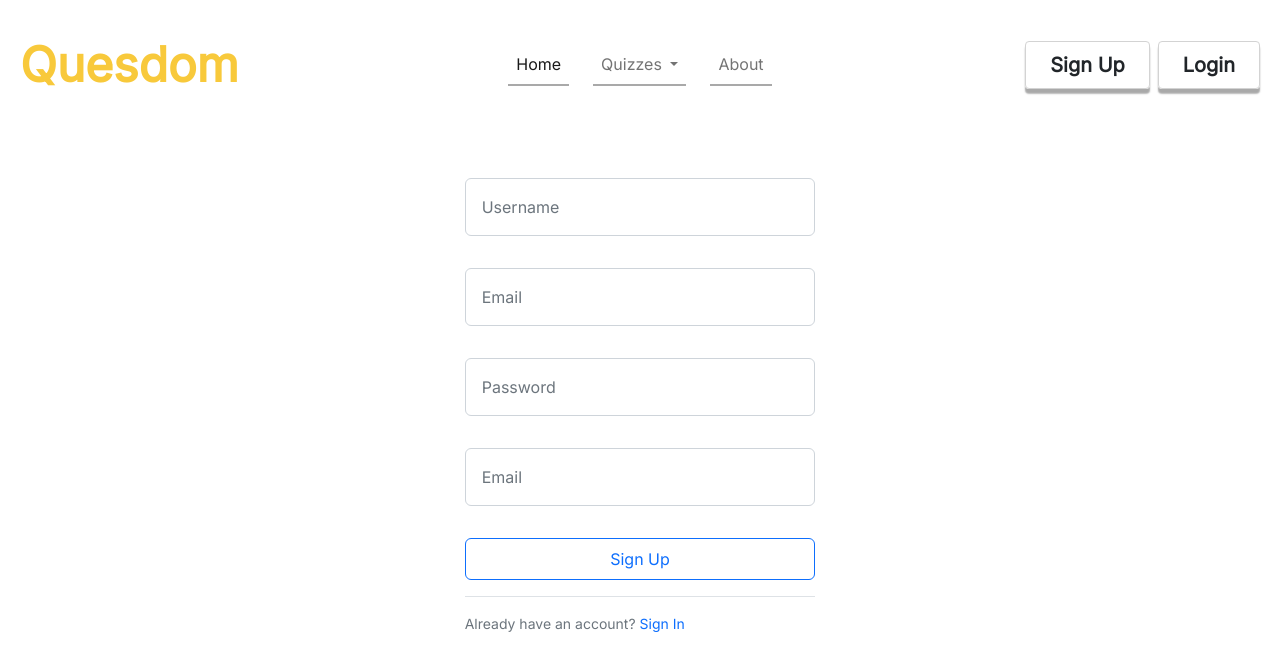
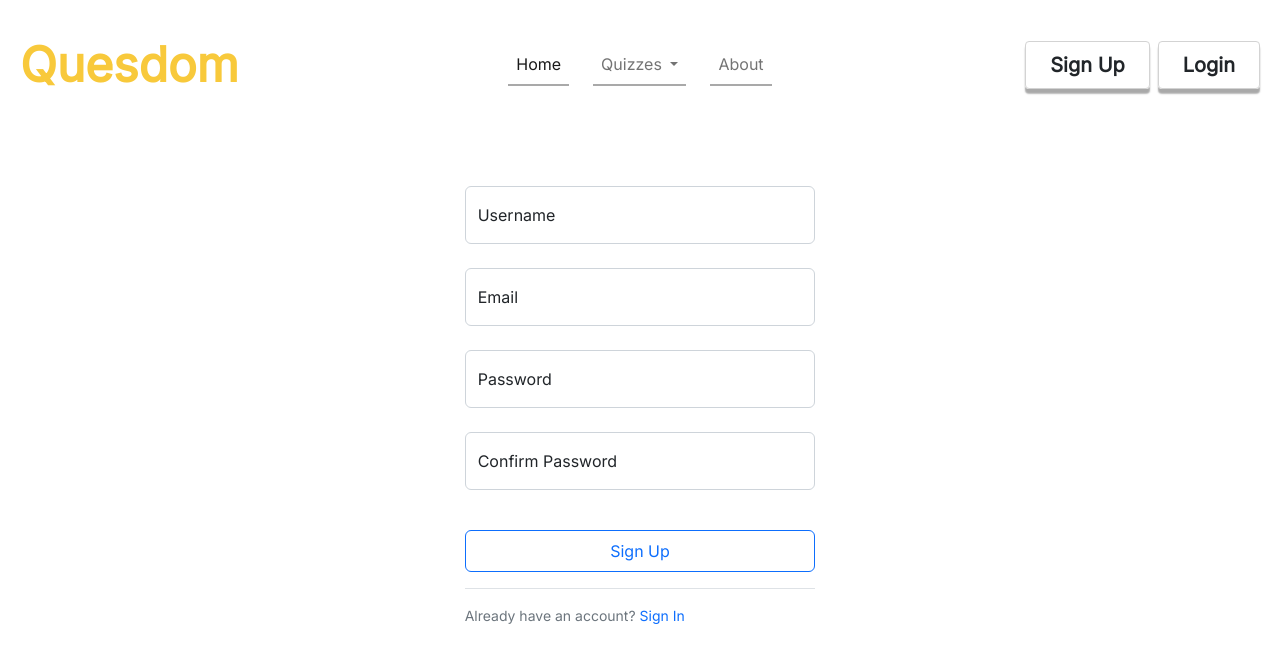
Before and after one commit to ShubhamSharma64337/quesdom, a Flask app: page /register in a window 1280 px wide. Shown: the top 671 px of the page. Run offline with Flask 2, Linux system fonts and the light colour scheme.

Commit message:
Added requirements.txt

```diff
--- a/quesdom/templates/layout.html
+++ b/quesdom/templates/layout.html
@@ -14,7 +14,7 @@
     <link href="https://cdn.jsdelivr.net/npm/bootstrap@5.2.0-beta1/dist/css/bootstrap.min.css" rel="stylesheet" integrity="sha384-0evHe/X+R7YkIZDRvuzKMRqM+OrBnVFBL6DOitfPri4tjfHxaWutUpFmBp4vmVor" crossorigin="anonymous">
     <link href="https://cdn.jsdelivr.net/npm/bootstrap@5.2.0-beta1/dist/css/bootstrap.min.css" rel="stylesheet" integrity="sha384-0evHe/X+R7YkIZDRvuzKMRqM+OrBnVFBL6DOitfPri4tjfHxaWutUpFmBp4vmVor" crossorigin="anonymous">
   </head>
-  <body style="font-family: Inter;" onload="adjustLoginBtn()">
+  <body  style="font-family: Inter;" onload="adjustLoginBtn()">
     <nav class="mt-3 mx-2 navbar navbar-expand-lg">
       <div class="container-fluid">
         <a class="navbar-brand fw-bolder" href="{{url_for('home')}}"><span class="brand-text">Quesdom</span></a>
@@ -46,16 +46,16 @@
               button's display is set to none on smaller screens and simultaneously the inner button's display is shifted from none to
               normal.
               -->
-              <a style=" border: 1px solid lightgrey; box-shadow: 0 0 0.1rem 0rem lightgrey;" class="mt-4 fw-bold px-4 py-2 btn text-dark fs-5 rounded-1 d-lg-none mb-2" type="submit" href="{{url_for('register')}}">Sign Up</a>
-              <a style=" border: 1px solid lightgrey; box-shadow: 0 0 0.1rem 0rem lightgrey;" class="mt-4 fw-bold px-4 py-2 btn text-dark fs-5 rounded-1 d-lg-none " type="submit" href="{{url_for('login')}}">Login</a>
+              <a style=" border: 1px solid lightgrey; box-shadow: 0 0 0.1rem 0rem lightgrey;" class="mt-4 fw-bold px-4 py-2 btn text-dark fs-5 rounded-1 d-lg-none mb-2" type="button" href="{{url_for('register')}}">Sign Up</a>
+              <a style=" border: 1px solid lightgrey; box-shadow: 0 0 0.1rem 0rem lightgrey;" class="mt-4 fw-bold px-4 py-2 btn text-dark fs-5 rounded-1 d-lg-none " type="button" href="{{url_for('login')}}">Login</a>
 
           </ul>
         </div>
         <div class="login-btn d-none d-lg-flex justify-content-end">
-          <a id="login-btn-inner" style="border: 1px solid lightgrey;" class="fw-bold px-4 py-2 btn text-dark fs-5 rounded-1 me-2" type="submit" href="{{url_for('register')}}">Sign Up</a>
+          <a id="login-btn-inner" style="border: 1px solid lightgrey;" class="fw-bold px-4 py-2 btn text-dark fs-5 rounded-1 me-2" type="button" href="{{url_for('register')}}">Sign Up</a>
         </div>
         <div class="login-btn d-none d-lg-flex justify-content-end">
-          <a id="login-btn-inner" style="border: 1px solid lightgrey; " class="fw-bold px-4 py-2 btn text-dark fs-5 rounded-1" type="submit" href="{{url_for('login')}}">Login</a>
+          <a id="login-btn-inner" style="border: 1px solid lightgrey; " class="fw-bold px-4 py-2 btn text-dark fs-5 rounded-1" type="button" href="{{url_for('login')}}">Login</a>
         </div>
       </div>
     </nav>
--- a/quesdom/templates/register.html
+++ b/quesdom/templates/register.html
@@ -5,62 +5,62 @@
 
         <form action="" method="POST">
 
-            <div class="py-3">
+            <div class="form-floating mb-4 mt-4">
                 {{form.hidden_tag()}}
-            <!-- {{form.username.label(class="control-label")}} -->
                 {%if form.username.errors %}
-                    {{form.username(class="form-control p-3 is-invalid",placeholder="Username")}}
+                {{form.username(class="form-control is-invalid",id="floatingUser",placeholder="Username")}}
                 <div class="invalid-feedback">
                     {%for error in form.username.errors%}
                     <span>{{error}}</span>
                     {%endfor%}
                 </div>
                 {%else%}
-                    {{form.username(class="form-control p-3",placeholder="Username")}}
+                {{form.username(class="form-control", id="floatingUser", placeholder="Username")}}
                 {%endif%}
+                {{form.username.label(for="floatingUser")}}
 
             </div>
 
-            <div class="py-3">
-                <!-- {{form.email.label(class="control-label")}} -->
+            <div class="form-floating mb-4">
                 {%if form.email.errors %}
-                    {{form.email(class="form-control p-3 is-invalid",placeholder="Email")}}
+                {{form.email(class="form-control is-invalid",id = "floatingEmail", placeholder="Email")}}
                 <div class="invalid-feedback">
                     {%for error in form.email.errors%}
                     <span>{{error}}</span>
                     {%endfor%}
                 </div>
                 {%else%}
-                    {{form.email(class="form-control p-3",placeholder="Email")}}
+                {{form.email(class="form-control",id = "floatingEmail",placeholder="Email")}}
                 {%endif%}
+                {{form.email.label(class="control-label",for="floatingEmail")}}
             </div>
 
-            <div class="py-3">
-                <!-- {{form.password.label(class="control-label")}} -->
+            <div class="form-floating mb-4">
                 {%if form.password.errors %}
-                    {{form.password(class="form-control p-3 is-invalid",placeholder="Password")}}
+                {{form.password(class="form-control is-invalid",id="floatingPassword",placeholder="Password")}}
                 <div class="invalid-feedback">
                     {%for error in form.password.errors%}
                     <span>{{error}}</span>
                     {%endfor%}
                 </div>
                 {%else%}
-                    {{form.password(class="form-control p-3",placeholder="Password")}}
+                {{form.password(class="form-control",id="floatingPassword",placeholder="Password")}}
                 {%endif%}
+                {{form.password.label(class="control-label",for="floatingPassword")}}
             </div>
 
-            <div class="py-3">
-                <!-- {{form.confirm_password.label(class="control-label")}} -->
+            <div class="form-floating mb-4">
                 {%if form.confirm_password.errors %}
-                    {{form.confirm_password(class="form-control p-3 is-invalid",placeholder="Email")}}
+                {{form.confirm_password(class="form-control is-invalid",id="floatingConfirmPassword",placeholder="Email")}}
                 <div class="invalid-feedback">
                     {%for error in form.confirm_password.errors%}
                     <span>{{error}}</span>
                     {%endfor%}
                 </div>
                 {%else%}
-                    {{form.confirm_password(class="form-control p-3",placeholder="Email")}}
+                {{form.confirm_password(class="form-control",id="floatingConfirmPassword",placeholder="Email")}}
                 {%endif%}
+                {{form.confirm_password.label(class="control-label",for="floatingConfirmPassword")}}
             </div>
 
             <div class="py-3">
```
Also changed, not shown: quesdom/templates/login.html (+10 -9 lines), requirements.txt (added, +19 -0 lines), README.md. Lines whose indentation alone changed are shown as unchanged.
